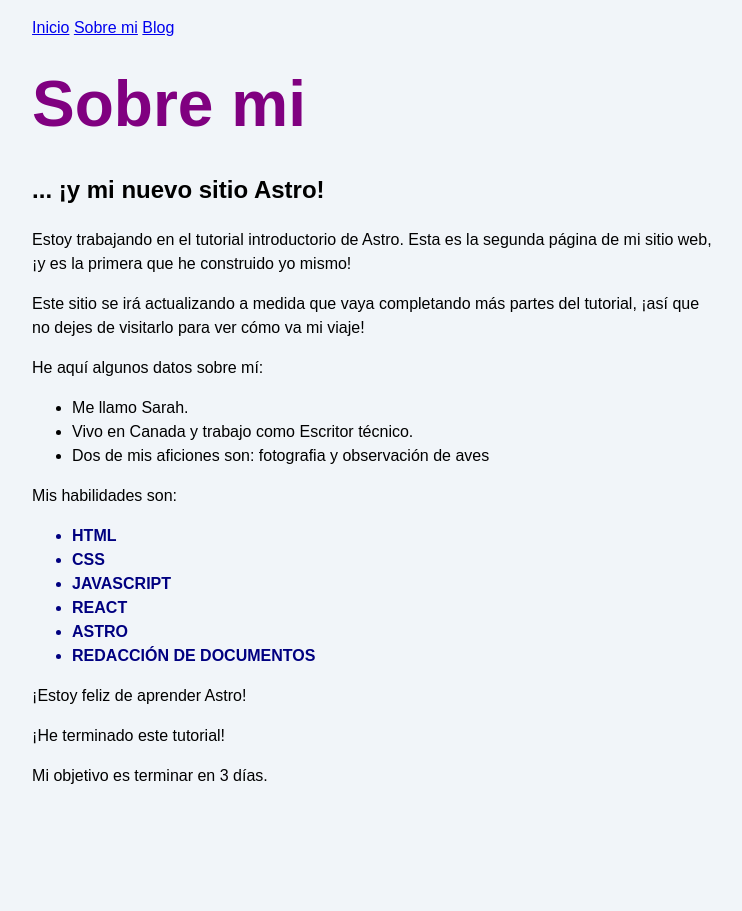
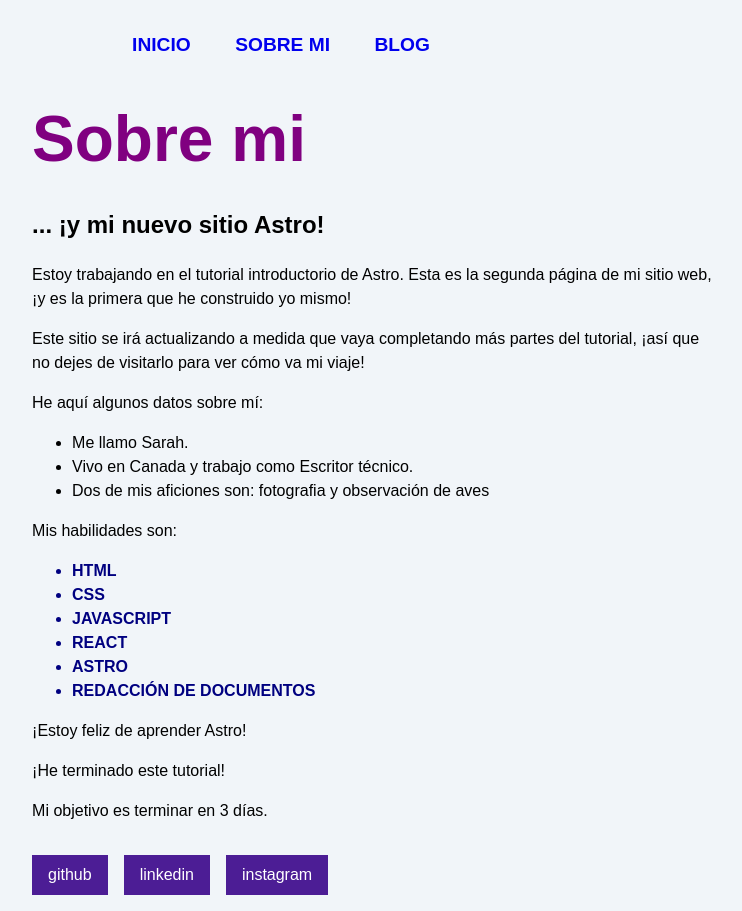
Before and after one commit to DAVID-VELA/blog, an Astro site: page /about in a window 1280 px wide. Shown: the whole page, without its empty margins (268-1010 px from the left). Before the commit the page ends 820 px from the top, so only its background shows below. Built offline with nearby package versions, Linux system fonts and the light colour scheme; Astro itself is replaced by a stand-in of ours.

Commit message:
feat: Construcción y diseño con componentes de Astro UI

```diff
--- /dev/null
+++ b/src/components/Footer.astro
@@ -0,0 +1,20 @@
+---
+import Social from "./Social.astro";
+
+const platform = "github";
+const username = "davidvela-306";
+---
+
+<style>
+  footer {
+    display: flex;
+    gap: 1rem;
+    margin-top: 2rem;
+  }
+</style>
+
+<footer>
+  <Social platform="github" username="davidvela-306" />
+  <Social platform="linkedin" username="davidvela306" />
+  <Social platform="instagram" username="davidvela306" />
+</footer>
--- /dev/null
+++ b/src/components/Hamburger.astro
@@ -0,0 +1,9 @@
+---
+
+---
+
+<div class="hamburger">
+  <span class="line"></span>
+  <span class="line"></span>
+  <span class="line"></span>
+</div>
--- /dev/null
+++ b/src/components/Header.astro
@@ -0,0 +1,9 @@
+---
+import Navigation from "./Navigation.astro";
+---
+
+<header>
+  <nav>
+    <Navigation />
+  </nav>
+</header>
--- /dev/null
+++ b/src/components/Navigation.astro
@@ -0,0 +1,5 @@
+<div class="nav-links">
+  <a href="/">Inicio</a>
+  <a href="/about">Sobre mi</a>
+  <a href="/blog">Blog</a>
+</div>
--- /dev/null
+++ b/src/components/Social.astro
@@ -0,0 +1,14 @@
+---
+const { platform, username } = Astro.props;
+---
+
+<style>
+  a {
+    padding: 0.5rem 1rem;
+    color: white;
+    background-color: #4c1d95;
+    text-decoration: none;
+  }
+</style>
+
+<a href={`https://www.${platform}.com/${username}`}>{platform}</a>
--- a/src/pages/about.astro
+++ b/src/pages/about.astro
@@ -1,5 +1,8 @@
 ---
 import "../styles/global.css";
+import Footer from "../components/Footer.astro";
+import Header from "../components/Header.astro";
+import Hamburger from "../components/Hamburger.astro";
 const pageTitle = "Sobre mi";
 
 const identity = {
@@ -47,9 +50,8 @@ const textCase = "uppercase";
     </style>
   </head>
   <body>
-    <a href="/">Inicio</a>
-    <a href="/about/">Sobre mi</a>
-    <a href="/blog/">Blog</a>
+    <Header />
+    <Hamburger />
 
     <h1>{pageTitle}</h1>
     <h2>... ¡y mi nuevo sitio Astro!</h2>
@@ -91,5 +93,9 @@ const textCase = "uppercase";
         <p>Mi objetivo no son 3 días.</p>
       )
     }
+    <Footer />
+    <script>
+      import "../scripts/menu.js";
+    </script>
   </body>
 </html>
--- /dev/null
+++ b/src/scripts/menu.js
@@ -0,0 +1,3 @@
+document.querySelector(".hamburger").addEventListener("click", () => {
+  document.querySelector(".nav-links").classList.toggle("expanded");
+});
--- a/src/styles/global.css
+++ b/src/styles/global.css
@@ -19,3 +19,63 @@ h1 {
   margin: 1rem 0;
   font-size: 2.5rem;
 }
+
+/* estilos de la barra de navegación*/
+.hamburger {
+  padding-right: 20px;
+  cursor: pointer;
+}
+
+.hamburger .line {
+  display: block;
+  width: 40px;
+  height: 5px;
+  margin-bottom: 10px;
+  background-color: #ff9776;
+}
+
+.nav-links {
+  width: 100%;
+  top: 5rem;
+  left: 48px;
+  background-color: #ff9776;
+  display: none;
+  margin: 0;
+}
+
+.nav-links a {
+  display: block;
+  text-align: center;
+  padding: 10px 0;
+  text-decoration: none;
+  font-size: 1.2rem;
+  font-weight: bold;
+  text-transform: uppercase;
+}
+
+.nav-links a:hover,
+.nav-links a:focus {
+  background-color: #ff9776;
+}
+
+.expanded {
+  display: unset;
+}
+
+@media screen and (min-width: 636px) {
+  .nav-links {
+    margin-left: 5em;
+    display: block;
+    position: static;
+    width: auto;
+    background: none;
+  }
+
+  .nav-links a {
+    display: inline-block;
+    padding: 15px 20px;
+  }
+  .hamburger {
+    display: none;
+  }
+}
```
Also changed, not shown: src/pages/blog.astro (+10 -3 lines), src/pages/index.astro (+9 -3 lines).
